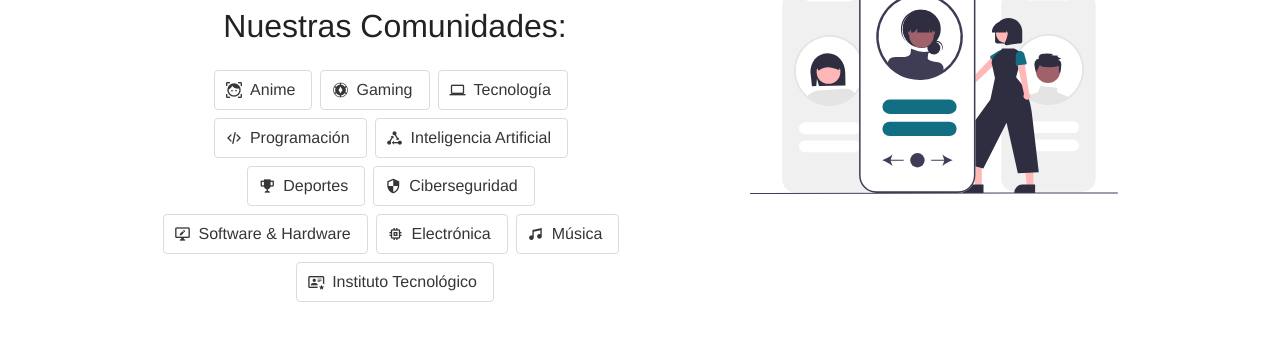
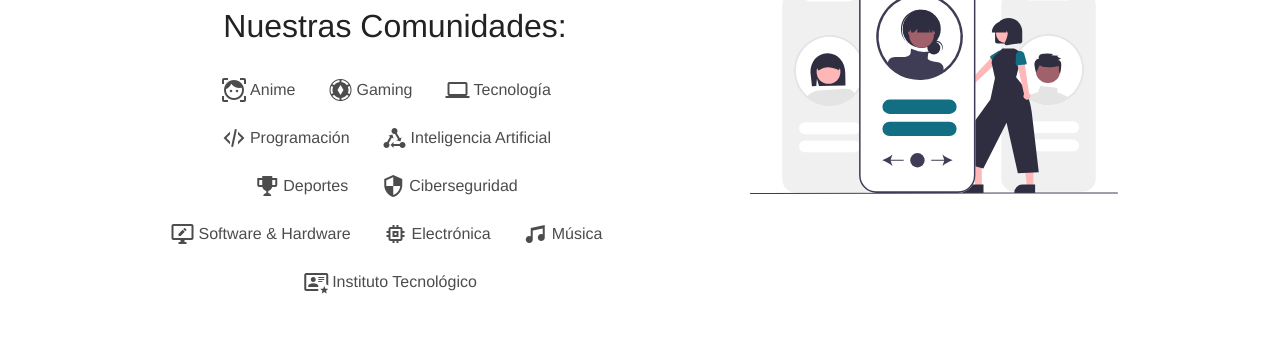
Before and after one commit to IvanMadera/microblogging, a Vue app: page /#/ in a window 1280 px wide. Shown: the part 385-726 px from the top of the page. Built offline with nearby package versions, Linux system fonts and the light colour scheme.

Commit message:
Columns touch fixed

```diff
--- a/src/views/community.vue
+++ b/src/views/community.vue
@@ -5,11 +5,11 @@
       <Tab title="Home"/>
       <PubInput/>
       <div class="columns mt-2 is-desktop">
-        <div class="column is-3">
+        <div class="column is-12-touch is-3-desktop">
           <CommunitiesNav class="is-hidden-touch"/>
           <TopLeader class="mt-2"/>
         </div>
-        <div class="column is-9">
+        <div class="column is-12-touch is-9-desktop">
           <div class="mb-2">
             <Headboard icono="face-recognition" community="Comunidad"/>
           </div>
--- a/src/views/home.vue
+++ b/src/views/home.vue
@@ -4,7 +4,7 @@
             <section class="hero is-white is-fullheight">
                 <div class="hero-body">
                 <div class="container">
-                    <div class="columns is-vcentered reverse-columns">
+                    <div class="columns is-vcentered reverse-columns is-desktop">
                     <div class="column
                     is-10-mobile is-offset-1-mobile
                     is-10-tablet is-offset-1-tablet
@@ -22,17 +22,16 @@
                             </h2>
                         <div class="buttons">
                             <div class="center">
-                            <b-button icon-left= "face-recognition" tag="router-link" to="/community">Anime</b-button>
-                            <b-button icon-left= "poker-chip" tag="router-link" to="/">Gaming</b-button>
-                            <b-button icon-left= "laptop" tag="router-link" to="/">Tecnología</b-button>
-                            <b-button icon-left= "xml" tag="router-link" to="/">Programación</b-button>
-                            <b-button icon-left= "state-machine" tag="router-link" to="/">Inteligencia Artificial</b-button>
-                            <b-button icon-left= "trophy-variant" tag="router-link" to="/">Deportes</b-button>
-                            <b-button icon-left= "security" tag="router-link" to="/">Ciberseguridad</b-button>
-                            <b-button icon-left= "monitor-edit" tag="router-link" to="/">Software & Hardware</b-button>
-                            <b-button icon-left= "memory" tag="router-link" to="/">Electrónica</b-button>
-                            <b-button icon-left= "music" tag="router-link" to="/">Música</b-button>
-                            <b-button icon-left= "card-account-details-star-outline" tag="router-link" to="/">Instituto Tecnológico</b-button>
+                                <b-button
+                                v-for="(menu, index) in communities"
+                                :key="index"
+                                tag="router-link"
+                                :to="{path: menu.ref}"
+                                class="is-bg-white"
+                                type="is-light"
+                                size="is-default"
+                                :icon-left="menu.icon"
+                                :label="menu.text"/>
                             </div>
                         </div>
                     </div>
@@ -65,6 +64,19 @@ export default {
     },
     data() {
         return {
+            communities: [
+                { icon: 'face-recognition', text: 'Anime', ref: '/community' },
+                { icon: 'poker-chip', text: 'Gaming', ref: '/' },
+                { icon: 'laptop', text: 'Tecnología', ref: '/' },
+                { icon: 'xml', text: 'Programación', ref: '/' },
+                { icon: 'state-machine', text: 'Inteligencia Artificial', ref: '/' },
+                { icon: 'trophy-variant', text: 'Deportes', ref: '/' },
+                { icon: 'security', text: 'Ciberseguridad', ref: '/' },
+                { icon: 'monitor-edit', text: 'Software & Hardware', ref: '/' },
+                { icon: 'memory', text: 'Electrónica', ref: '/' },
+                { icon: 'music', text: 'Música', ref: '/' },
+                { icon: 'card-account-details-star-outline', text: 'Instituto Tecnológico', ref: '/' },
+            ],
         }
     },
 }
```
